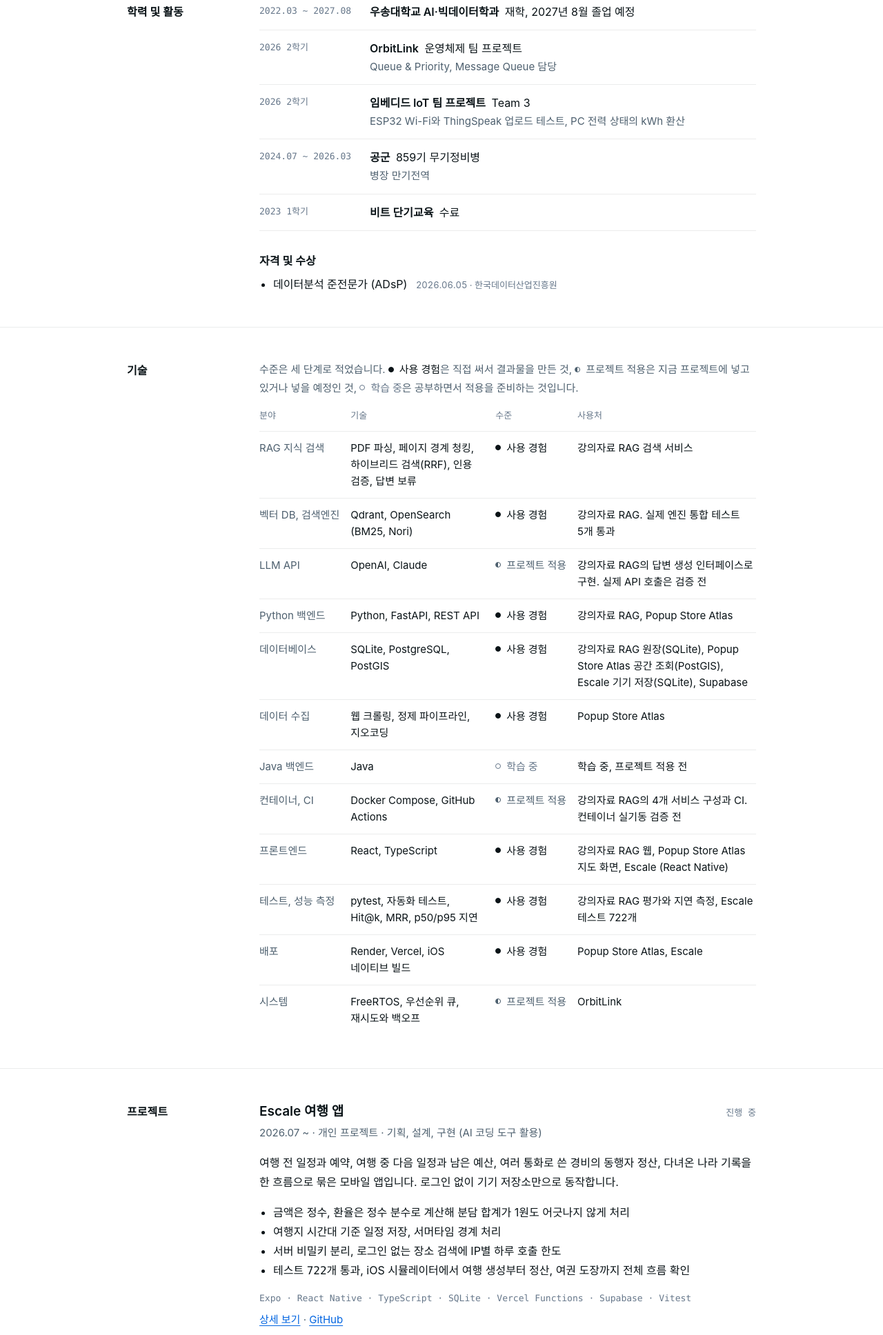
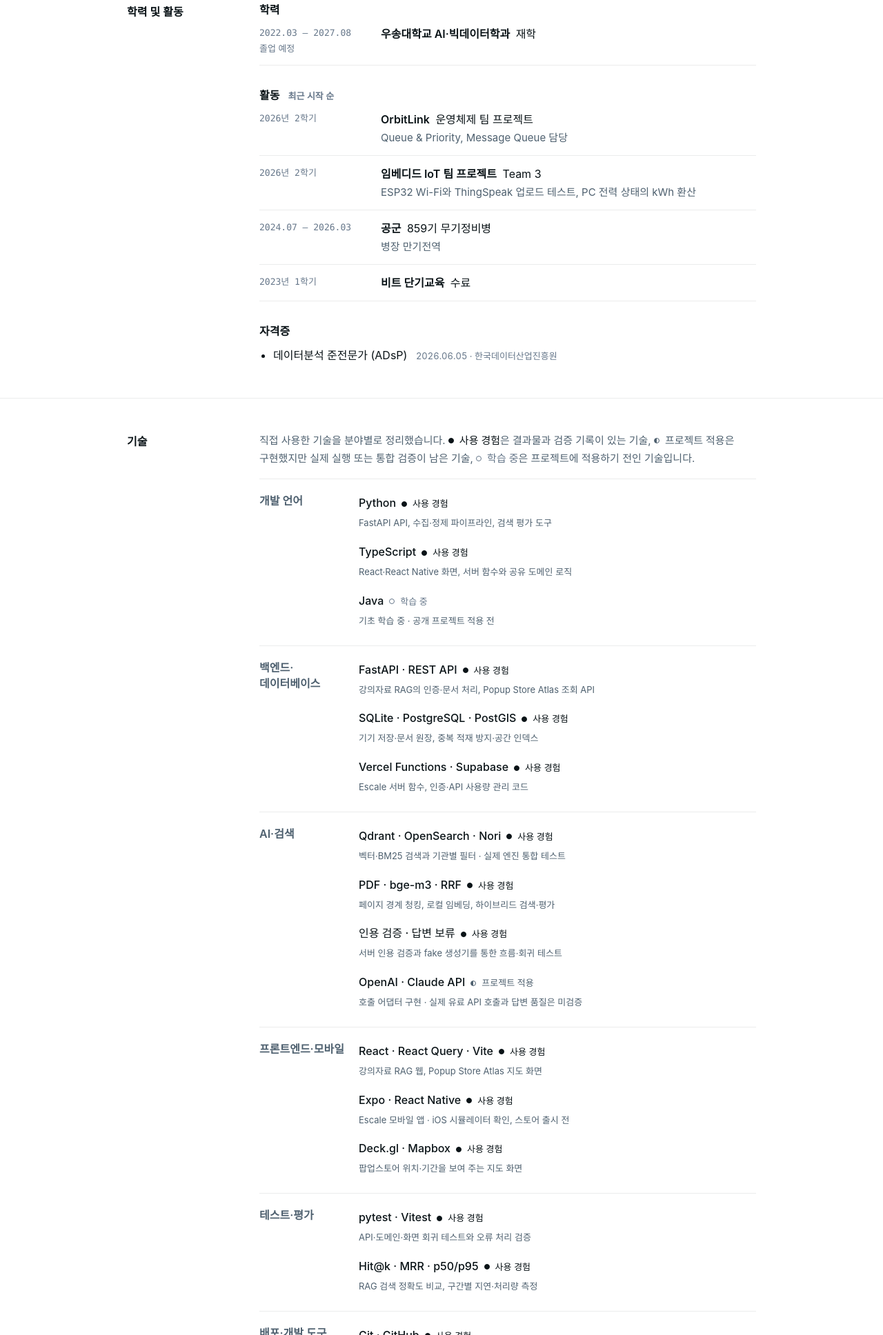
Before and after one commit to ruddus11/portfolio, a plain HTML site: page index.html in a window 1280 px wide. Shown: the part 864-2800 px from the top of the page at 69% size. Drawn offline with Linux system fonts and the light colour scheme; a web font is replaced by a local one.

Commit message:
refactor: group skills and align portfolio claims with evidence

```diff
--- a/index.html
+++ b/index.html
@@ -33,7 +33,7 @@
     <section class="hero" id="top">
       <div class="wrap">
         <h1>추경연</h1>
-        <p class="lead">우송대학교 AI·빅데이터학과 22학번입니다. 여행 일정과 경비, 동행자 정산을 한 흐름으로 묶은 모바일 앱 Escale을 만들고 있고, 강의 PDF에서 근거 페이지를 찾아 답하는 RAG 검색 서비스도 FastAPI로 만들고 있습니다. 백엔드와 AI 파이프라인 쪽 일을 하고 싶습니다.</p>
+        <p class="lead">백엔드 API와 검색 파이프라인을 구현하고, 테스트와 측정으로 확인합니다. 여행 일정·정산 앱 Escale과 강의자료 RAG 검색 서비스를 개인 프로젝트로 개발하고 있습니다. 우송대학교 AI·빅데이터학과에 재학 중이며 백엔드·AI 서비스 개발 직무를 희망합니다.</p>
         <p class="hero-meta">관심 분야 <span>백엔드 API · 앱 서버 · RAG · 검색</span></p>
       </div>
     </section>
@@ -43,8 +43,8 @@
         <h2>소개</h2>
         <div class="body two">
           <div>
-            <p>앱, 웹, 임베디드 쪽 결과물을 직접 만들어 봤습니다. 지금은 여행 앱 Escale을 출시할 수 있는 상태로 다듬으면서, RAG 검색 서비스의 백엔드를 설계하고 구현하고 있습니다.</p>
-            <p>기능이 돌아가면 끝이라고 보지 않습니다. 테스트를 붙이고 숫자로 확인한 다음에 넘어가려고 합니다. 버그는 실패하는 테스트로 먼저 재현한 뒤에 고치고, 아직 검증하지 못한 부분은 숨기지 않고 따로 적어 둡니다.</p>
+            <p>여행 앱에서는 일정과 정산을, 검색 서비스에서는 질문과 원문 근거를 연결하는 흐름을 구현했습니다. 사용자에게 보이는 기능과 함께 저장 방식, API 권한, 오류 처리를 설계합니다.</p>
+            <p>정산 금액의 합계, 삭제한 자료의 접근 차단처럼 틀리면 안 되는 조건을 회귀 테스트로 확인합니다. 성능 수치는 측정 환경과 함께 기록하고, 구현한 범위와 아직 검증하지 못한 범위를 구분합니다.</p>
           </div>
           <dl class="facts">
             <div><dt>학교</dt><dd>우송대학교 AI·빅데이터학과</dd></div>
@@ -60,29 +60,33 @@
       <div class="wrap sec">
         <h2>학력 및 활동</h2>
         <div class="body">
+          <h3 class="timeline-heading">학력</h3>
           <ol class="timeline">
             <li>
-              <span class="when">2022.03 ~ 2027.08</span>
-              <div><strong>우송대학교 AI·빅데이터학과</strong> 재학, 2027년 8월 졸업 예정</div>
+              <span class="when">2022.03 – 2027.08<span class="period-note">졸업 예정</span></span>
+              <div><strong>우송대학교 AI·빅데이터학과</strong> 재학</div>
             </li>
+          </ol>
+          <h3>활동 <span class="muted-inline">최근 시작 순</span></h3>
+          <ol class="timeline">
             <li>
-              <span class="when">2026 2학기</span>
+              <span class="when">2026년 2학기</span>
               <div><strong>OrbitLink</strong> 운영체제 팀 프로젝트<p class="muted">Queue &amp; Priority, Message Queue 담당</p></div>
             </li>
             <li>
-              <span class="when">2026 2학기</span>
+              <span class="when">2026년 2학기</span>
               <div><strong>임베디드 IoT 팀 프로젝트</strong> Team 3<p class="muted">ESP32 Wi-Fi와 ThingSpeak 업로드 테스트, PC 전력 상태의 kWh 환산</p></div>
             </li>
             <li>
-              <span class="when">2024.07 ~ 2026.03</span>
+              <span class="when">2024.07 – 2026.03</span>
               <div><strong>공군</strong> 859기 무기정비병<p class="muted">병장 만기전역</p></div>
             </li>
             <li>
-              <span class="when">2023 1학기</span>
+              <span class="when">2023년 1학기</span>
               <div><strong>비트 단기교육</strong> 수료</div>
             </li>
           </ol>
-          <h3>자격 및 수상</h3>
+          <h3>자격증</h3>
           <ul class="plain">
             <li>데이터분석 준전문가 (ADsP) <span class="muted-inline">2026.06.05 · 한국데이터산업진흥원</span></li>
           </ul>
@@ -94,25 +98,123 @@
       <div class="wrap sec">
         <h2>기술</h2>
         <div class="body">
-          <p class="note">수준은 세 단계로 적었습니다. <b class="lv lv-use">사용 경험</b>은 직접 써서 결과물을 만든 것, <b class="lv lv-proj">프로젝트 적용</b>은 지금 프로젝트에 넣고 있거나 넣을 예정인 것, <b class="lv lv-learn">학습 중</b>은 공부하면서 적용을 준비하는 것입니다.</p>
-          <div class="table-wrap">
-            <table class="skills">
-              <thead><tr><th>분야</th><th>기술</th><th>수준</th><th>사용처</th></tr></thead>
-              <tbody>
-                <tr><td>RAG 지식 검색</td><td>PDF 파싱, 페이지 경계 청킹, 하이브리드 검색(RRF), 인용 검증, 답변 보류</td><td><span class="lv lv-use">사용 경험</span></td><td>강의자료 RAG 검색 서비스</td></tr>
-                <tr><td>벡터 DB, 검색엔진</td><td>Qdrant, OpenSearch (BM25, Nori)</td><td><span class="lv lv-use">사용 경험</span></td><td>강의자료 RAG. 실제 엔진 통합 테스트 5개 통과</td></tr>
-                <tr><td>LLM API</td><td>OpenAI, Claude</td><td><span class="lv lv-proj">프로젝트 적용</span></td><td>강의자료 RAG의 답변 생성 인터페이스로 구현. 실제 API 호출은 검증 전</td></tr>
-                <tr><td>Python 백엔드</td><td>Python, FastAPI, REST API</td><td><span class="lv lv-use">사용 경험</span></td><td>강의자료 RAG, Popup Store Atlas</td></tr>
-                <tr><td>데이터베이스</td><td>SQLite, PostgreSQL, PostGIS</td><td><span class="lv lv-use">사용 경험</span></td><td>강의자료 RAG 원장(SQLite), Popup Store Atlas 공간 조회(PostGIS), Escale 기기 저장(SQLite), Supabase</td></tr>
-                <tr><td>데이터 수집</td><td>웹 크롤링, 정제 파이프라인, 지오코딩</td><td><span class="lv lv-use">사용 경험</span></td><td>Popup Store Atlas</td></tr>
-                <tr><td>Java 백엔드</td><td>Java</td><td><span class="lv lv-learn">학습 중</span></td><td>학습 중, 프로젝트 적용 전</td></tr>
-                <tr><td>컨테이너, CI</td><td>Docker Compose, GitHub Actions</td><td><span class="lv lv-proj">프로젝트 적용</span></td><td>강의자료 RAG의 4개 서비스 구성과 CI. 컨테이너 실기동 검증 전</td></tr>
-                <tr><td>프론트엔드</td><td>React, TypeScript</td><td><span class="lv lv-use">사용 경험</span></td><td>강의자료 RAG 웹, Popup Store Atlas 지도 화면, Escale (React Native)</td></tr>
-                <tr><td>테스트, 성능 측정</td><td>pytest, 자동화 테스트, Hit@k, MRR, p50/p95 지연</td><td><span class="lv lv-use">사용 경험</span></td><td>강의자료 RAG 평가와 지연 측정, Escale 테스트 722개</td></tr>
-                <tr><td>배포</td><td>Render, Vercel, iOS 네이티브 빌드</td><td><span class="lv lv-use">사용 경험</span></td><td>Popup Store Atlas, Escale</td></tr>
-                <tr><td>시스템</td><td>FreeRTOS, 우선순위 큐, 재시도와 백오프</td><td><span class="lv lv-proj">프로젝트 적용</span></td><td>OrbitLink</td></tr>
-              </tbody>
-            </table>
+          <p class="note">직접 사용한 기술을 분야별로 정리했습니다. <b class="lv lv-use">사용 경험</b>은 결과물과 검증 기록이 있는 기술, <b class="lv lv-proj">프로젝트 적용</b>은 구현했지만 실제 실행 또는 통합 검증이 남은 기술, <b class="lv lv-learn">학습 중</b>은 프로젝트에 적용하기 전인 기술입니다.</p>
+          <div class="skill-groups">
+            <section class="skill-group">
+              <h3>개발 언어</h3>
+              <dl class="skill-items">
+                <div class="skill-item">
+                  <dt>Python <span class="lv lv-use">사용 경험</span></dt>
+                  <dd>FastAPI API, 수집·정제 파이프라인, 검색 평가 도구</dd>
+                </div>
+                <div class="skill-item">
+                  <dt>TypeScript <span class="lv lv-use">사용 경험</span></dt>
+                  <dd>React·React Native 화면, 서버 함수와 공유 도메인 로직</dd>
+                </div>
+                <div class="skill-item">
+                  <dt>Java <span class="lv lv-learn">학습 중</span></dt>
+                  <dd>기초 학습 중 · 공개 프로젝트 적용 전</dd>
+                </div>
+              </dl>
+            </section>
+            <section class="skill-group">
+              <h3>백엔드·데이터베이스</h3>
+              <dl class="skill-items">
+                <div class="skill-item">
+                  <dt>FastAPI · REST API <span class="lv lv-use">사용 경험</span></dt>
+                  <dd>강의자료 RAG의 인증·문서 처리, Popup Store Atlas 조회 API</dd>
+                </div>
+                <div class="skill-item">
+                  <dt>SQLite · PostgreSQL · PostGIS <span class="lv lv-use">사용 경험</span></dt>
+                  <dd>기기 저장·문서 원장, 중복 적재 방지·공간 인덱스</dd>
+                </div>
+                <div class="skill-item">
+                  <dt>Vercel Functions · Supabase <span class="lv lv-use">사용 경험</span></dt>
+                  <dd>Escale 서버 함수, 인증·API 사용량 관리 코드</dd>
+                </div>
+              </dl>
+            </section>
+            <section class="skill-group">
+              <h3>AI·검색</h3>
+              <dl class="skill-items">
+                <div class="skill-item">
+                  <dt>Qdrant · OpenSearch · Nori <span class="lv lv-use">사용 경험</span></dt>
+                  <dd>벡터·BM25 검색과 기관별 필터 · 실제 엔진 통합 테스트</dd>
+                </div>
+                <div class="skill-item">
+                  <dt>PDF · bge-m3 · RRF <span class="lv lv-use">사용 경험</span></dt>
+                  <dd>페이지 경계 청킹, 로컬 임베딩, 하이브리드 검색·평가</dd>
+                </div>
+                <div class="skill-item">
+                  <dt>인용 검증 · 답변 보류 <span class="lv lv-use">사용 경험</span></dt>
+                  <dd>서버 인용 검증과 fake 생성기를 통한 흐름·회귀 테스트</dd>
+                </div>
+                <div class="skill-item">
+                  <dt>OpenAI · Claude API <span class="lv lv-proj">프로젝트 적용</span></dt>
+                  <dd>호출 어댑터 구현 · 실제 유료 API 호출과 답변 품질은 미검증</dd>
+                </div>
+              </dl>
+            </section>
+            <section class="skill-group">
+              <h3>프론트엔드·모바일</h3>
+              <dl class="skill-items">
+                <div class="skill-item">
+                  <dt>React · React Query · Vite <span class="lv lv-use">사용 경험</span></dt>
+                  <dd>강의자료 RAG 웹, Popup Store Atlas 지도 화면</dd>
+                </div>
+                <div class="skill-item">
+                  <dt>Expo · React Native <span class="lv lv-use">사용 경험</span></dt>
+                  <dd>Escale 모바일 앱 · iOS 시뮬레이터 확인, 스토어 출시 전</dd>
+                </div>
+                <div class="skill-item">
+                  <dt>Deck.gl · Mapbox <span class="lv lv-use">사용 경험</span></dt>
+                  <dd>팝업스토어 위치·기간을 보여 주는 지도 화면</dd>
+                </div>
+              </dl>
+            </section>
+            <section class="skill-group">
+              <h3>테스트·평가</h3>
+              <dl class="skill-items">
+                <div class="skill-item">
+                  <dt>pytest · Vitest <span class="lv lv-use">사용 경험</span></dt>
+                  <dd>API·도메인·화면 회귀 테스트와 오류 처리 검증</dd>
+                </div>
+                <div class="skill-item">
+                  <dt>Hit@k · MRR · p50/p95 <span class="lv lv-use">사용 경험</span></dt>
+                  <dd>RAG 검색 정확도 비교, 구간별 지연·처리량 측정</dd>
+                </div>
+              </dl>
+            </section>
+            <section class="skill-group">
+              <h3>배포·개발 도구</h3>
+              <dl class="skill-items">
+                <div class="skill-item">
+                  <dt>Git · GitHub <span class="lv lv-use">사용 경험</span></dt>
+                  <dd>소스 버전 관리, 공개 저장소와 기술 문서 관리</dd>
+                </div>
+                <div class="skill-item">
+                  <dt>Render · Vercel <span class="lv lv-use">사용 경험</span></dt>
+                  <dd>Popup Store Atlas 배포 구성·환경변수 분리</dd>
+                </div>
+                <div class="skill-item">
+                  <dt>GitHub Actions <span class="lv lv-use">사용 경험</span></dt>
+                  <dd>강의자료 RAG 기본 CI 성공 기록 확인 · 통합 검증 job은 별도</dd>
+                </div>
+                <div class="skill-item">
+                  <dt>Docker Compose <span class="lv lv-proj">프로젝트 적용</span></dt>
+                  <dd>4개 서비스 구성과 설정 검사 · 컨테이너 전체 흐름 검증 전</dd>
+                </div>
+              </dl>
+            </section>
+            <section class="skill-group">
+              <h3>시스템·임베디드</h3>
+              <dl class="skill-items">
+                <div class="skill-item">
+                  <dt>FreeRTOS · Message Queue <span class="lv lv-proj">프로젝트 적용</span></dt>
+                  <dd>OrbitLink 팀 프로젝트의 우선순위 큐·재시도·백오프 담당</dd>
+                </div>
+              </dl>
+            </section>
           </div>
         </div>
       </div>
@@ -131,10 +233,10 @@
             <p class="meta">2026.07 ~ · 개인 프로젝트 · 기획, 설계, 구현 (AI 코딩 도구 활용)</p>
             <p>여행 전 일정과 예약, 여행 중 다음 일정과 남은 예산, 여러 통화로 쓴 경비의 동행자 정산, 다녀온 나라 기록을 한 흐름으로 묶은 모바일 앱입니다. 로그인 없이 기기 저장소만으로 동작합니다.</p>
             <ul>
-              <li>금액은 정수, 환율은 정수 분수로 계산해 분담 합계가 1원도 어긋나지 않게 처리</li>
+              <li>금액과 환율을 정수 기반으로 계산하고 반올림 잔액을 배분해, 분담 합계가 원금과 일치하도록 처리</li>
               <li>여행지 시간대 기준 일정 저장, 서머타임 경계 처리</li>
               <li>서버 비밀키 분리, 로그인 없는 장소 검색에 IP별 하루 호출 한도</li>
-              <li>테스트 <span class="num">722</span>개 통과, iOS 시뮬레이터에서 여행 생성부터 정산, 여권 도장까지 전체 흐름 확인</li>
+              <li>모바일 회귀 테스트와 iOS 시뮬레이터에서 여행 생성→정산→여권 도장 흐름 확인 · 스토어 출시 전</li>
             </ul>
             <p class="tags">Expo · React Native · TypeScript · SQLite · Vercel Functions · Supabase · Vitest</p>
             <p class="links"><a href="projects/escale/">상세 보기</a> · <a href="https://github.com/ruddus11/escale" target="_blank" rel="noopener noreferrer">GitHub</a></p>
@@ -148,11 +250,11 @@
             <p class="meta">2026.11 ~ · 개인 프로젝트 · 설계, 구현, 평가 전체</p>
             <p>강의 PDF에 질문하면 답과 함께 근거가 된 원문 페이지를 보여 주고, 근거가 부족하면 답하지 않는 검색 서비스입니다. 기관과 역할에 따라 볼 수 있는 자료를 서버에서 나눕니다.</p>
             <ul>
-              <li>OpenSearch BM25(Nori)와 Qdrant 벡터 검색을 앱 계층 RRF로 합쳐 세 방식을 같은 데이터로 비교. 헷갈리는 문서를 섞은 어려운 문항 43개에서 Hit@1 키워드 <span class="num">0.86</span>, 의미 <span class="num">0.81</span>, 혼합 <span class="num">0.86</span></li>
+              <li>OpenSearch BM25(Nori)와 Qdrant 벡터 검색을 RRF로 결합하고, 자작 dev 30문항에서 세 방식을 비교 · 평가 데이터와 결과 CSV 공개</li>
               <li>인용을 서버에서 다시 검증하고, 근거가 부족하면 답변 보류</li>
               <li>기관 A와 B 사이에 문서, 파일, 검색, 인용이 섞이지 않는지 회귀 테스트로 확인</li>
               <li>질문 임베딩 묶음 처리로 동시 5개 요청에서 p50 <span class="num">136→118ms</span>, 처리량 약 <span class="num">18%</span> 개선</li>
-              <li>API 테스트 <span class="num">155</span>개, 웹 테스트 <span class="num">16</span>개, 실제 엔진 통합 테스트 <span class="num">5</span>개 통과. 설계 결정 기록(ADR) <span class="num">11</span>개</li>
+              <li>API·웹 회귀 테스트와 실제 엔진 통합 테스트 검증, 설계 선택을 ADR로 기록 · Docker 전체 흐름은 검증 전</li>
             </ul>
             <p class="tags">Python · FastAPI · Qdrant · OpenSearch · SQLite · React · TypeScript · Docker Compose · GitHub Actions</p>
             <p class="links"><a href="projects/lecture-rag/">상세 보기</a> · <a href="https://github.com/ruddus11/lecture-rag" target="_blank" rel="noopener noreferrer">GitHub</a></p>
@@ -198,8 +300,8 @@
           <p>백엔드와 AI 파이프라인 쪽에서 일하고 싶습니다. 지금까지 만든 것 중에서 그 일과 이어지는 부분을 세 가지로 정리했습니다.</p>
           <ol class="reasons">
             <li>
-              <h3>데이터부터 화면까지 이어 붙입니다</h3>
-              <p>Escale은 기기 저장소, 서버 함수, 외부 API까지, Popup Store Atlas는 수집부터 API, 지도 화면까지 혼자 연결했습니다. 기능 하나를 데이터부터 화면까지 이어 붙이는 방식에 익숙합니다.</p>
+              <h3>데이터 처리부터 API와 화면까지 구현합니다</h3>
+              <p>Escale은 기기 저장소, 서버 함수, 외부 API까지, Popup Store Atlas는 수집부터 API, 지도 화면까지 혼자 연결했습니다. 각 기능의 데이터 처리와 사용자 화면 사이 흐름을 함께 설계했습니다.</p>
             </li>
             <li>
               <h3>숫자와 테스트로 확인하고 넘어갑니다</h3>
@@ -207,7 +309,7 @@
             </li>
             <li>
               <h3>RAG 검색을 직접 만들어 보고 있습니다</h3>
-              <p>수집, 청킹, 하이브리드 검색, 인용 검증, 답변 보류를 한 흐름으로 구현했고, 기관과 역할에 따라 자료를 나누는 권한 범위도 서버에서 처리했습니다. 실제 LLM 호출과 더 큰 평가는 아직 남아 있어서, 이 부분을 실무에서는 어떻게 다루는지 배우고 싶습니다.</p>
+              <p>수집, 청킹, 하이브리드 검색, 인용 검증, 답변 보류를 한 흐름으로 구현했고, 기관과 역할에 따라 자료를 나누는 권한 범위도 서버에서 처리했습니다. 다음 검증은 실제 LLM의 인용 정확도와 보류 품질 평가입니다.</p>
             </li>
           </ol>
         </div>
--- a/style.css
+++ b/style.css
@@ -122,20 +122,27 @@ h3 { font-size: var(--font-size-lg); line-height: var(--text-heading-leading); f
 
 /* timeline */
 .timeline { list-style: none; margin: 0; padding: 0; }
-.timeline li { display: grid; grid-template-columns: 9rem 1fr; gap: var(--spacing-4); padding: var(--spacing-3) 0; border-bottom: 1px solid var(--color-border); }
+.timeline li { display: grid; grid-template-columns: 10rem minmax(0, 1fr); gap: var(--spacing-4); padding: var(--spacing-3) 0; border-bottom: 1px solid var(--color-border); }
 .timeline li:first-child { padding-top: 0; }
 .when { font-family: var(--font-mono); font-size: var(--font-size-sm); color: var(--color-text-muted); font-variant-numeric: tabular-nums; padding-top: 2px; }
+.body > h3.timeline-heading { margin-top: 0; }
+.period-note { display: block; font-family: var(--font-sans); }
+.timeline .when { white-space: nowrap; }
 .timeline strong { font-weight: var(--font-weight-semibold); margin-right: var(--spacing-1); }
 .plain { margin: 0; padding-left: var(--spacing-5); }
 
 /* skills */
 .table-wrap { overflow-x: auto; }
-.skills { border-collapse: collapse; width: 100%; font-size: 0.9375rem; min-width: 42rem; }
-.skills th, .skills td { text-align: left; padding: var(--spacing-3) var(--spacing-4) var(--spacing-3) 0; border-bottom: 1px solid var(--color-border); vertical-align: top; line-height: 1.6; }
-.skills th { font-size: var(--font-size-sm); font-weight: var(--font-weight-medium); color: var(--color-text-muted); padding-top: 0; }
-.skills tr:last-child td { border-bottom: 0; }
-.skills td:first-child { white-space: nowrap; color: var(--color-text-secondary); }
-.skills td:last-child { padding-right: 0; }
+/* Domain groups keep technology and evidence together on small screens. */
+.skill-groups { display: grid; gap: var(--spacing-6); }
+.skill-group { display: grid; grid-template-columns: 8rem minmax(0, 1fr); gap: var(--spacing-4); border-top: 1px solid var(--color-border); }
+#skills .skill-group { padding: var(--spacing-5) 0 0; }
+.skill-group h3 { margin: 0; font-size: var(--font-size-base); color: var(--color-text-secondary); }
+.skill-items { margin: 0; display: grid; gap: var(--spacing-4); }
+.skill-item dt { display: flex; flex-wrap: wrap; align-items: baseline; gap: var(--spacing-2); font-weight: var(--font-weight-medium); }
+.skill-item dt .lv { font-size: var(--font-size-sm); font-weight: var(--font-weight-normal); }
+.skill-item dd { margin: var(--spacing-1) 0 0; color: var(--color-text-secondary); font-size: var(--font-size-sm); }
+@media (max-width: 760px) { .skill-group { grid-template-columns: 1fr; gap: var(--spacing-3); } }
 .lv { white-space: nowrap; font-weight: var(--font-weight-medium); }
 .lv::before { content: ""; display: inline-block; width: 6px; height: 6px; border-radius: 50%; margin: 0 var(--spacing-2) 2px 0; vertical-align: middle; border: 1px solid currentColor; }
 .lv-use { color: var(--color-text-primary); }
@@ -262,10 +269,10 @@ h3 { font-size: var(--font-size-lg); line-height: var(--text-heading-leading); f
   section:not(.hero) { padding: 14px 0; }
   .sec { grid-template-columns: 7rem 1fr; gap: 16px; }
   h2 { break-after: avoid; }
-  .project, .reasons li, .timeline li, .skills tr { break-inside: avoid; }
+  .project, .reasons li, .timeline li, .skill-item { break-inside: avoid; }
   .project { padding: 12px 0; }
   .table-wrap { overflow: visible; }
-  .skills { min-width: 0; font-size: 9pt; }
+  .skill-item dd { font-size: 9pt; }
   a { color: inherit; text-decoration: none; }
   .wrap { max-width: none; padding: 0; }
 }
```
Also changed, not shown: projects/escale/index.html (+6 -6 lines), projects/lecture-rag/index.html (+7 -20 lines), 1 other file.
